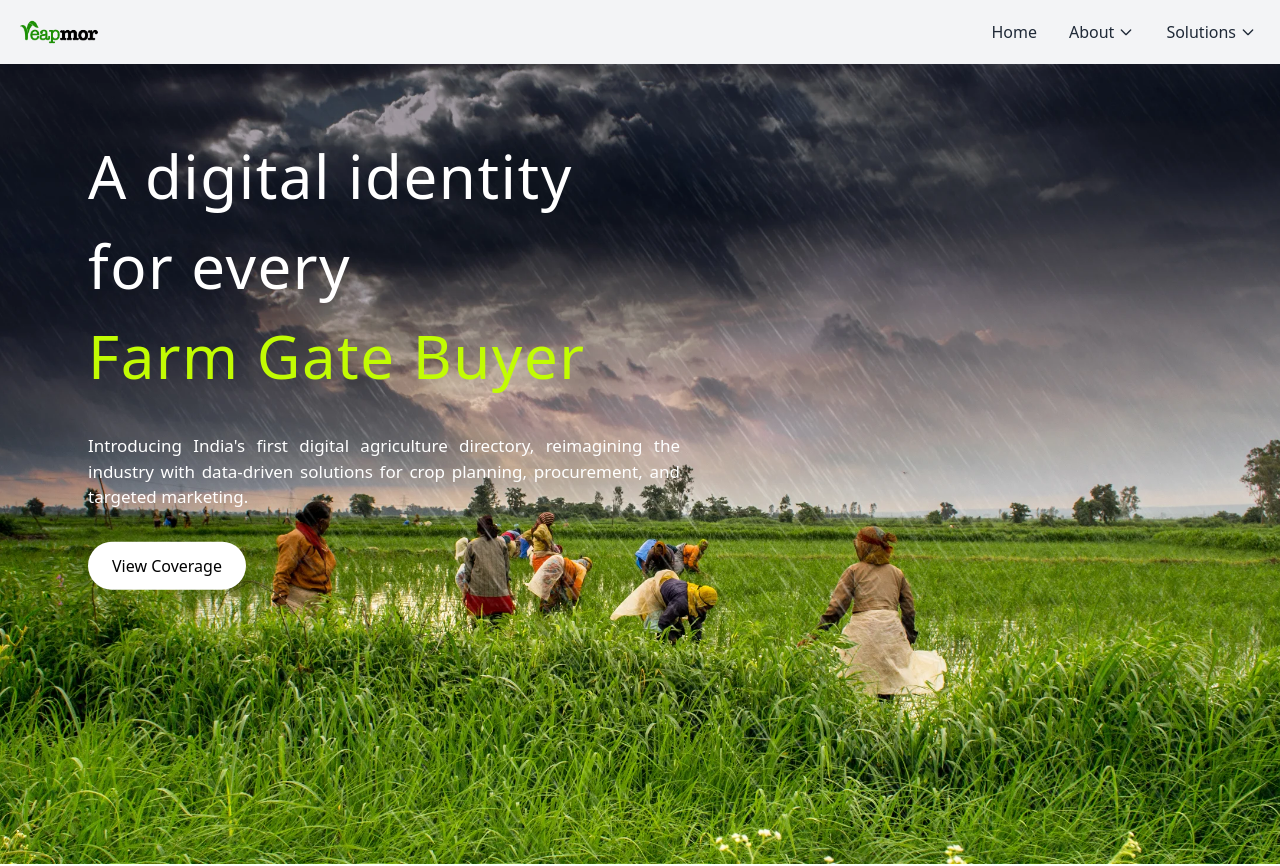
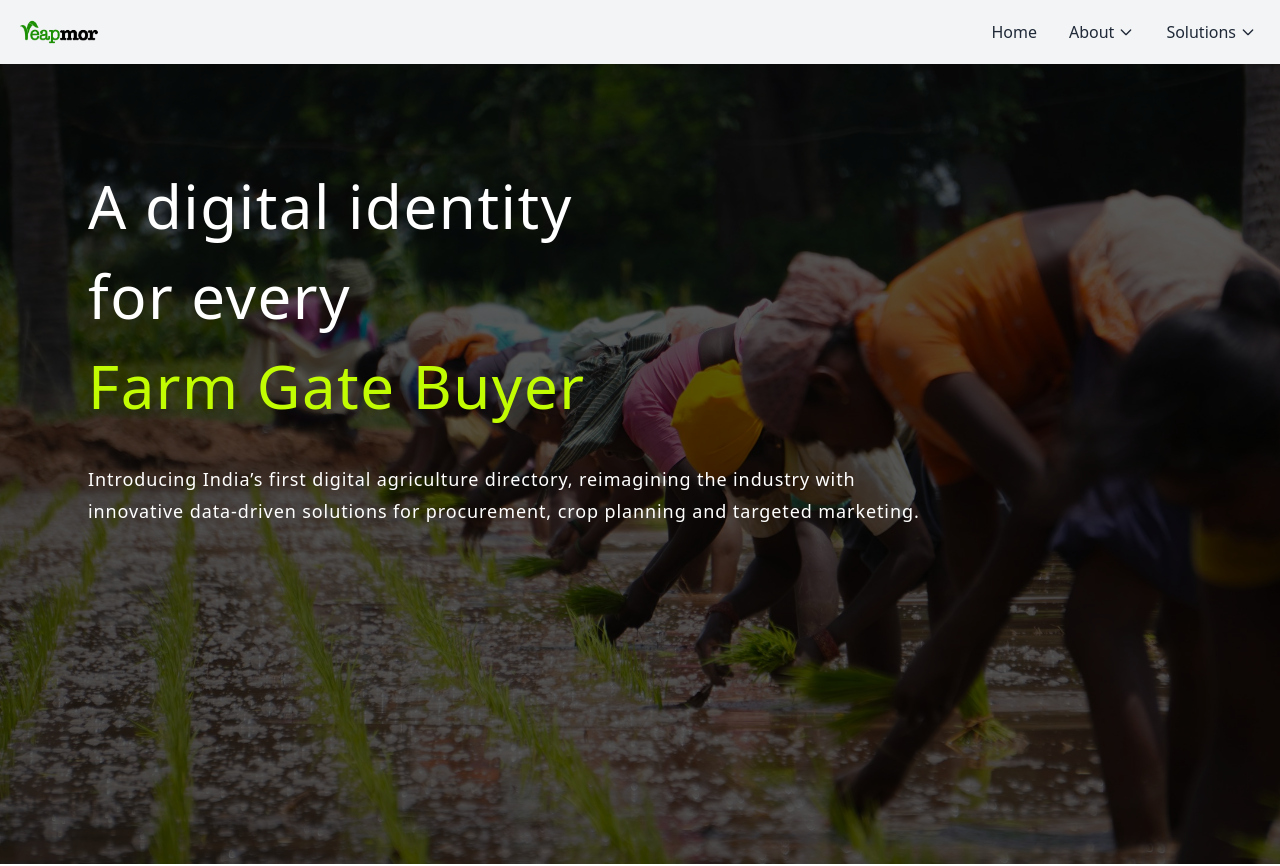
Before and after one commit to bhuvaneshwa/Reapmor, a React (Vite) app: page / in a window 1280 px wide. Shown: the top 866 px of the page. Built offline with nearby package versions, Linux system fonts and the light colour scheme; no server answers.

Commit message:
09-DAY-3

```diff
--- a/index.html
+++ b/index.html
@@ -1,13 +1,16 @@
-<!doctype html>
+<!DOCTYPE html>
 <html lang="en">
   <head>
     <meta charset="UTF-8" />
     <link rel="icon" type="image/svg+xml" href="/image.png" />
     <meta name="viewport" content="width=device-width, initial-scale=1.0" />
 
-    <link rel="preconnect" href="https://fonts.googleapis.com">
-<link rel="preconnect" href="https://fonts.gstatic.com" crossorigin>
-<link href="https://fonts.googleapis.com/css2?family=Open+Sans:ital,wght@0,300..800;1,300..800&display=swap" rel="stylesheet">
+    <link rel="preconnect" href="https://fonts.googleapis.com" />
+    <link rel="preconnect" href="https://fonts.gstatic.com" crossorigin />
+    <link
+      href="https://fonts.googleapis.com/css2?family=Open+Sans:ital,wght@0,300..800;1,300..800&display=swap"
+      rel="stylesheet"
+    />
     <script src="https://cdnjs.cloudflare.com/ajax/libs/animejs/3.2.1/anime.min.js"></script>
   </head>
   <body>
--- a/src/components/Home/Hero.jsx
+++ b/src/components/Home/Hero.jsx
@@ -10,34 +10,38 @@ export default function Hero() {
     }, 2000);
 
     return () => clearInterval(interval);
-  }, []);
+  }, [texts.length]);
 
   return (
     <div>
       <div
-        className="relative h-screen bg-cover bg-center"
+        className="relative h-screen bg-cover bg-fixed bg-center"
         style={{
-          backgroundImage: 'url("/bg.webp")',
+          backgroundImage: 'url("/home-image.jpg")',
         }}
       >
-        <div className="absolute sm:mx-0 xl:mx-14 sm:w-full m-24 top-1/4 left-1/5 transform -translate-y-1/2 text-left px-8 font-sans">
-          <div className="grid grid-cols-1 lg:grid-cols-2 gap-8">
-            <div>
-              <h1 className="text-4xl lg:text-[60px] text-white font-light tracking-wide leading-normal mb-8">
+        {/* Dark overlay */}
+        <div className="absolute inset-0 bg-black opacity-65"></div>
+
+        <div className="absolute sm:mx-0 xl:mx-14 sm:w-full w-4/5 m-24 top-1/4 left-1/10 transform -translate-y-1/2 text-left px-8">
+          <div className="grid grid-cols-1 lg:grid-cols-1 gap-8">
+            <div className="w-full">
+              <h1 className="text-4xl lg:text-[60px] text-white font-extralight tracking-wide leading-normal mb-8">
                 <span className="">A digital identity</span> <br />
                 <span className="mr-2 pt-4">for every</span> <br />
-                <span className="mr-2 text-[#c2fc03] lg:text-6xl xl:text-[60px]">
-                  {texts[textIndex]}
-                </span>
+                <span className="mr-2 text-[#c2fc03] lg:text-6xl xl:text-[60px]">{texts[textIndex]}</span>
               </h1>
-              <p className="text-[17px] font-light text-justify text-white mb-8">
-                Introducing {"India's"} first digital agriculture directory, reimagining the industry with data-driven solutions for crop planning, procurement, and targeted marketing.
+
+
+              <p className="text-[18px]  tracking-wider  leading-8  font-extralight text-justify text-white mb-8">
+                Introducing India’s first digital agriculture directory, reimagining the industry with <br/>innovative data-driven solutions for
+                 procurement, crop planning and targeted marketing.
               </p>
-              <button className="px-6 py-3 bg-white text-black rounded-full font-light hover:text-white hover:bg-green-800 transition duration-300 ease-in-out">
-                View Coverage
-              </button>
+
+
+
             </div>
-            {/* You can add another grid item for additional content */}
+
           </div>
         </div>
       </div>
```
Also changed, not shown: public/home-image.jpg (added).
